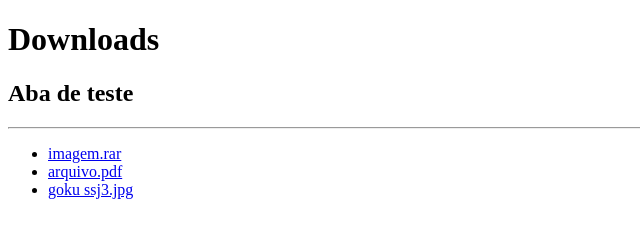
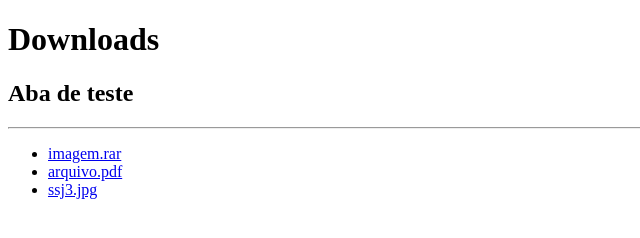
Before and after one commit to Shawlock2/Silas_downloads, a plain HTML site: page index.html in a window 1280 px wide. Shown: the full height of the page, 0-640 px from the left. Drawn offline with Linux system fonts and the light colour scheme.

Commit message:
Update index.html

```diff
--- a/index.html
+++ b/index.html
@@ -28,7 +28,7 @@
             </li>
             <li>
                 <a href="imagem/ssj3.jpg">
-                    goku ssj3.jpg
+                    ssj3.jpg
                 </a>
             </li>
         </ul>
```
